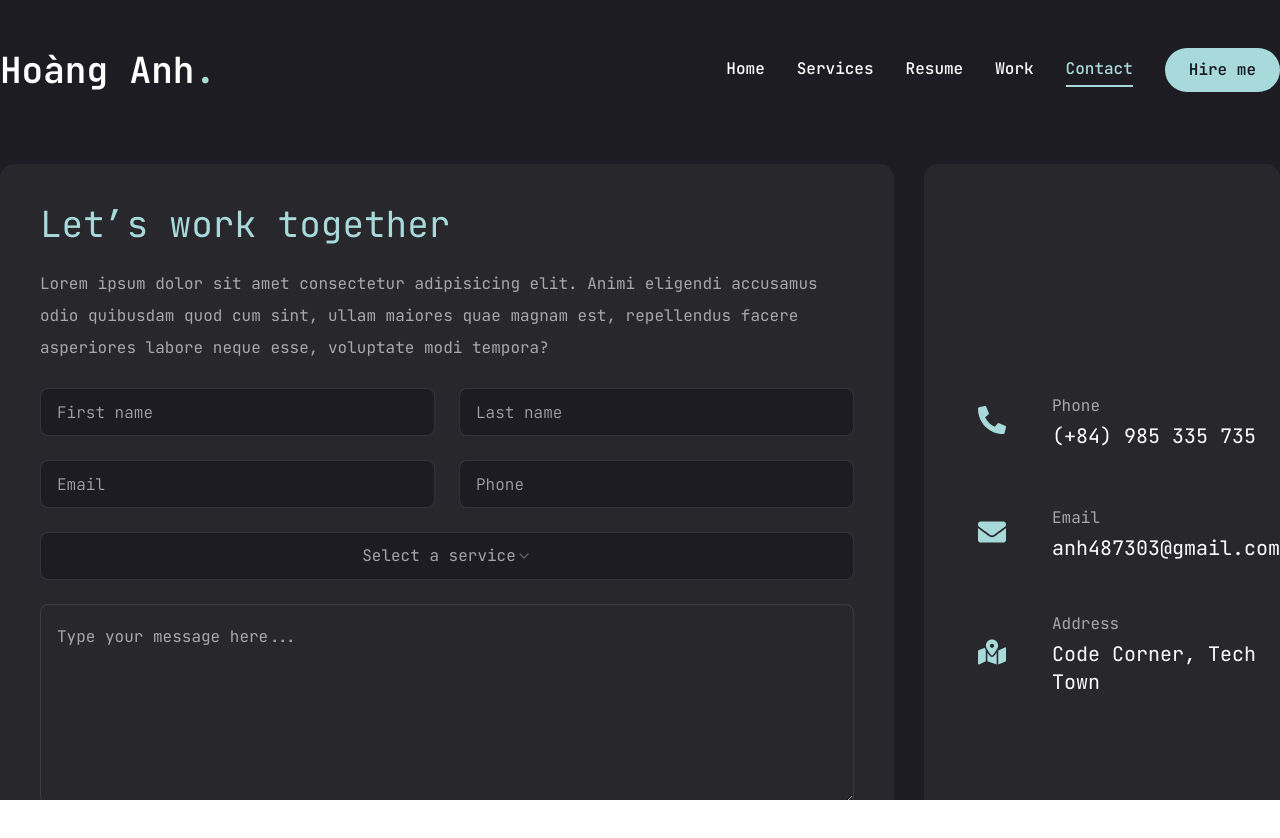
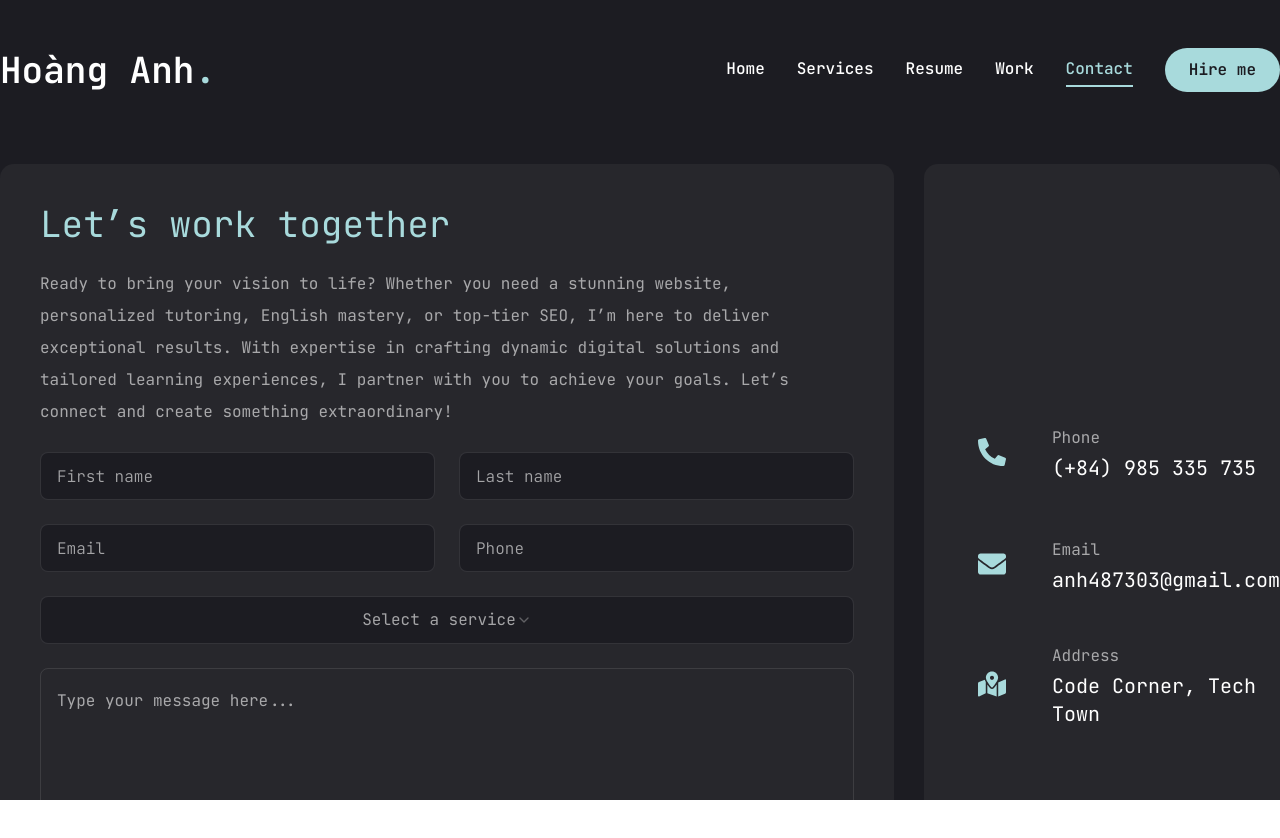
Before and after one commit to nguyennanhcd/Portfolio, a Next.js app: page /contact in a window 1280 px wide. Shown: the top 838 px of the page. Built offline with nearby package versions, Linux system fonts and the light colour scheme.

Commit message:
fix: fix the UI components

```diff
--- a/app/contact/page.tsx
+++ b/app/contact/page.tsx
@@ -41,12 +41,15 @@ const Contact = () => {
                 Let&rsquo;s work together
               </h3>
               <p className='text-white/60'>
-                Lorem ipsum dolor sit amet consectetur
-                adipisicing elit. Animi eligendi accusamus
-                odio quibusdam quod cum sint, ullam maiores
-                quae magnam est, repellendus facere
-                asperiores labore neque esse, voluptate modi
-                tempora?
+                Ready to bring your vision to life? Whether
+                you need a stunning website, personalized
+                tutoring, English mastery, or top-tier SEO,
+                I’m here to deliver exceptional results.
+                With expertise in crafting dynamic digital
+                solutions and tailored learning experiences,
+                I partner with you to achieve your goals.
+                Let’s connect and create something
+                extraordinary!
               </p>
               <div className='grid grid-cols-1 md:grid-cols-2 gap-6'>
                 <Input
@@ -88,7 +91,10 @@ const Contact = () => {
                 placeholder='Type your message here...'
               />
               {/*button */}
-              <Button className='max-w-40' size='md'>
+              <Button
+                className='max-w-40 cursor-pointer'
+                size='md'
+              >
                 Send message
               </Button>
             </form>
--- a/app/page.tsx
+++ b/app/page.tsx
@@ -42,7 +42,7 @@ export default async function Home() {
                 className='uppercase flex items-center gap-2'
               >
                 <span>Download CV</span>
-                <FiDownload className='text-xl' />
+                <FiDownload className='text-xl cursor-pointer' />
               </Button>
               <div className='mb-8 xl:mb-0'>
                 <Social
--- a/app/services/page.tsx
+++ b/app/services/page.tsx
@@ -49,7 +49,7 @@ const Services = () => {
                   {service.description}
                 </p>
                 {/* border*/}
-                <div className='border-b border-white/20 w-full'>
+                <div className='border-b border-white/20 w-full xl:mb-5'>
                   {service.title}
                 </div>
               </div>
--- a/app/work/page.tsx
+++ b/app/work/page.tsx
@@ -83,7 +83,7 @@ const Work = () => {
                 <Link href={project.live}>
                   <TooltipProvider delayDuration={100}>
                     <Tooltip>
-                      <TooltipTrigger className='w-[70px] h-[70px] rounded-full bg-white/5 flex justify-center items-center group'>
+                      <TooltipTrigger className='w-[70px] h-[70px] rounded-full bg-white/5 flex justify-center items-center group cursor-pointer'>
                         <BsArrowUpRight className='text-white text-xl group-hover:text-accent-default group-hover:scale-130  transition-all duration-500' />
                       </TooltipTrigger>
                       <TooltipContent>
@@ -97,7 +97,7 @@ const Work = () => {
                 <Link href={project.github}>
                   <TooltipProvider delayDuration={100}>
                     <Tooltip>
-                      <TooltipTrigger className='w-[70px] h-[70px] rounded-full bg-white/5 flex justify-center items-center group'>
+                      <TooltipTrigger className='w-[70px] h-[70px] rounded-full bg-white/5 flex justify-center items-center group cursor-pointer'>
                         <BsGithub className='text-white text-xl group-hover:text-accent-default group-hover:scale-130  transition-all duration-500' />
                       </TooltipTrigger>
                       <TooltipContent>
--- a/components/Header.tsx
+++ b/components/Header.tsx
@@ -12,7 +12,8 @@ const Header = () => {
         {/* Logo */}
         <Link href='/'>
           <h1 className='font-semibold text-4xl'>
-            Hoàng Anh<span className='text-accent-default'>.</span>
+            Hoàng Anh
+            <span className='text-accent-default'>.</span>
           </h1>
         </Link>
 
@@ -20,7 +21,7 @@ const Header = () => {
         <div className='hidden xl:flex items-center gap-8'>
           <Nav />
           <Link href='/contact'>
-            <Button>Hire me</Button>
+            <Button className=''>Hire me</Button>
           </Link>
         </div>
 
--- a/components/WorkSliderBtns.tsx
+++ b/components/WorkSliderBtns.tsx
@@ -22,13 +22,13 @@ const WorkSliderBtns = ({
         className={btnStyles}
         onClick={() => swiper.slidePrev()}
       >
-        <PiCaretLeftBold />
+        <PiCaretLeftBold className='cursor-pointer' />
       </button>
       <button
         className={btnStyles}
         onClick={() => swiper.slideNext()}
       >
-        <PiCaretRightBold />
+        <PiCaretRightBold className='cursor-pointer' />
       </button>
     </div>
   )
--- a/components/ui/button.tsx
+++ b/components/ui/button.tsx
@@ -1,31 +1,35 @@
 import * as React from 'react'
 import { Slot } from '@radix-ui/react-slot'
-import { cva, type VariantProps } from 'class-variance-authority'
+import {
+  cva,
+  type VariantProps,
+} from 'class-variance-authority'
 
 import { cn } from '@/lib/utils'
 
 const buttonVariants = cva(
-  'inline-flex items-center justify-center whitespace-nowrap rounded-full text-base font-semibold ring-offset-white transition-colors ',
+  'inline-flex items-center justify-center whitespace-nowrap rounded-full text-base font-semibold ring-offset-white transition-colors cursor-pointer',
   {
     variants: {
       variant: {
-        default: 'bg-accent-default text-primary hover:bg-accent-hover',
+        default:
+          'bg-accent-default text-primary hover:bg-accent-hover',
         primary: 'bg-primary text-white',
         outline:
-          'border border-accent-default bg-transparent text-accent-default hover:bg-accent-default hover:text-primary'
+          'border border-accent-default bg-transparent text-accent-default hover:bg-accent-default hover:text-primary',
       },
       size: {
         default: 'h-[44px] px-6',
         md: 'h-[48px] px-6',
         lg: 'h-[50px] px-8 text-sm uppercase tracking-[2px]',
-        icon: 'size-9'
-      }
+        icon: 'size-9',
+      },
     },
     defaultVariants: {
       variant: 'default',
-      size: 'default'
-    }
-  }
+      size: 'default',
+    },
+  },
 )
 
 function Button({
@@ -43,7 +47,9 @@ function Button({
   return (
     <Comp
       data-slot='button'
-      className={cn(buttonVariants({ variant, size, className }))}
+      className={cn(
+        buttonVariants({ variant, size, className }),
+      )}
       {...props}
     />
   )
--- a/constants/services.tsx
+++ b/constants/services.tsx
@@ -2,25 +2,29 @@ export const services = [
   {
     num: '01',
     title: 'Web Developer',
-    description: 'lorem ipsum',
-    href: '',
+    description:
+      'Build dynamic, responsive websites with robust frontend interfaces and scalable backend systems. I deliver seamless, full-stack solutions that engage users and power your business.',
+    href: '/services/web-development',
   },
   {
     num: '02',
-    title: 'UI/UX Designer',
-    description: 'lorem ipsum',
-    href: '',
+    title: 'Private Tutor',
+    description:
+      'Unlock your potential with tailored tutoring sessions. From academic subjects to specialized skills, I provide personalized guidance to help you excel.',
+    href: '/services/private-tutoring',
   },
   {
     num: '03',
-    title: 'Content Creator',
-    description: 'lorem ipsum',
-    href: '',
+    title: 'English Teacher',
+    description:
+      'Master English with personalized lessons tailored to your goals. Whether for professional growth or personal enrichment, I make learning dynamic, effective, and enjoyable.',
+    href: '/services/english-teaching',
   },
   {
     num: '04',
     title: 'SEO',
-    description: 'lorem ipsum',
-    href: '',
+    description:
+      'Skyrocket your online visibility with strategic SEO. I optimize your website to climb search engine rankings, attract targeted traffic, and convert visitors into loyal customers through data-driven techniques.',
+    href: '/services/seo',
   },
 ]
```
